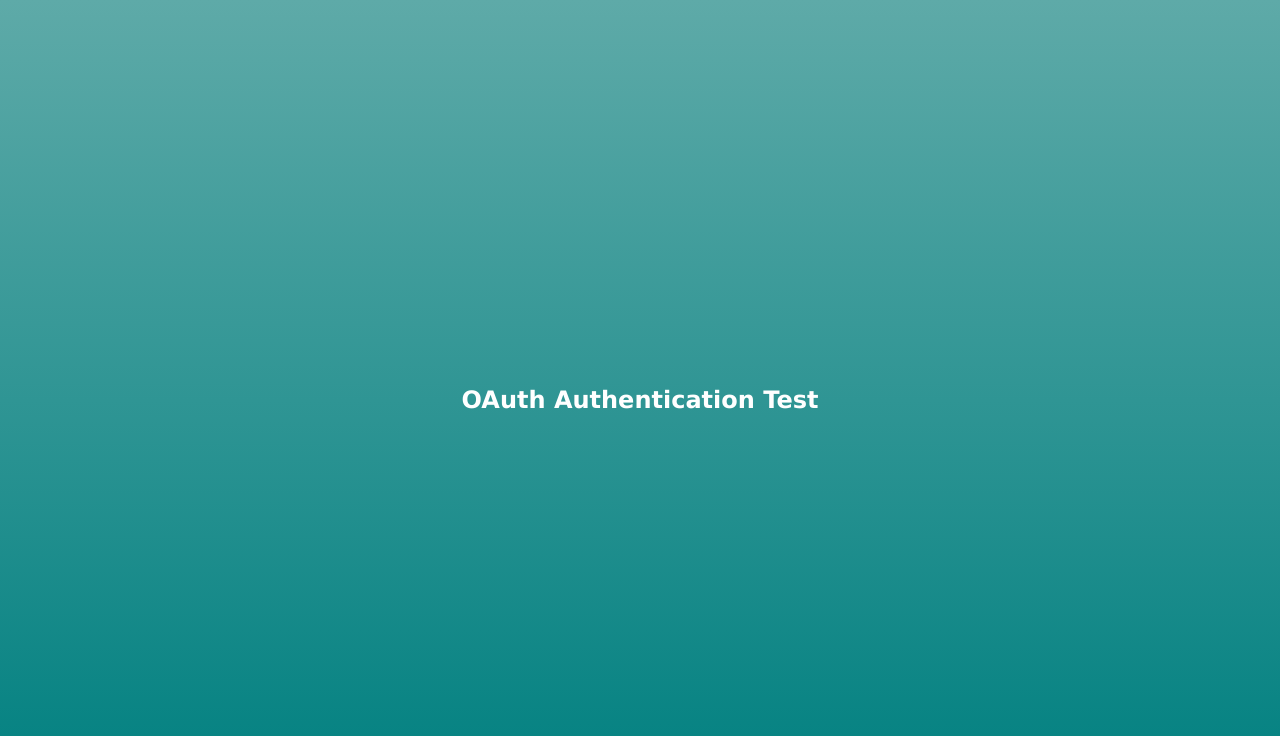
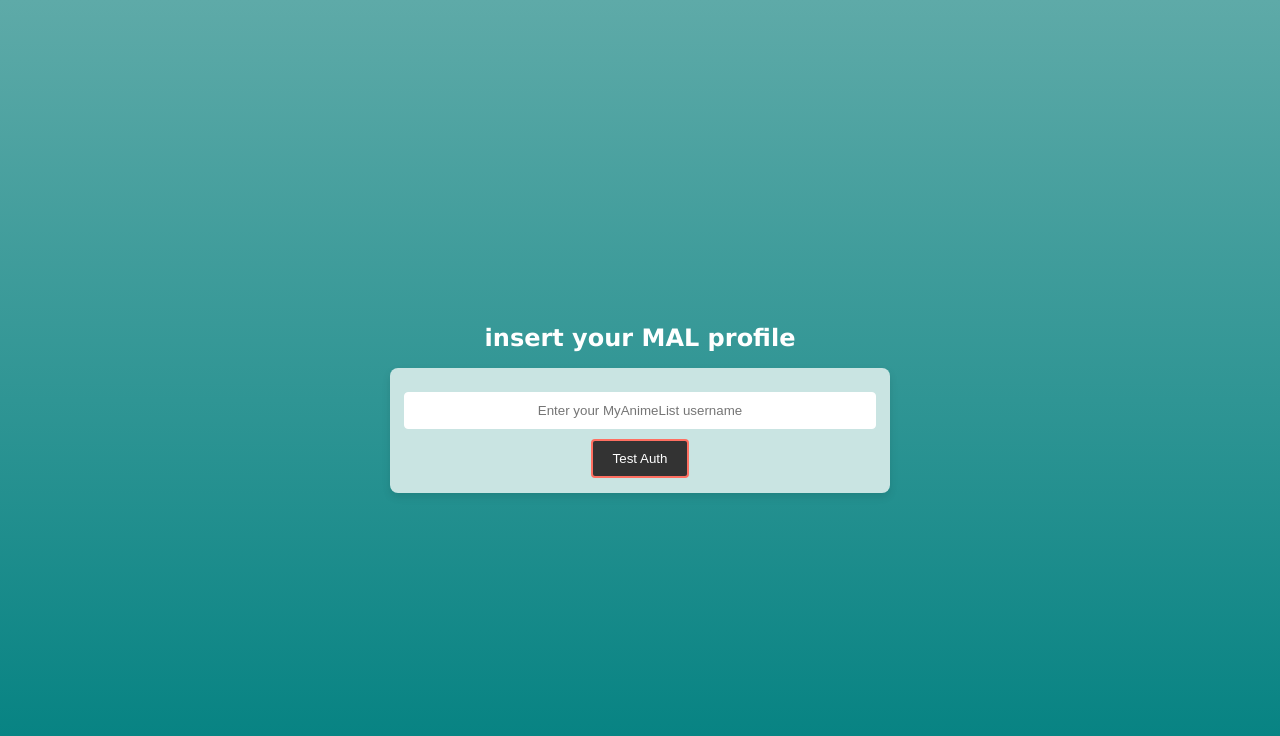
Before and after one commit to Reev132/anime-recommender, a React (Vite) app: page / in a window 1280 px wide. Shown: the top 736 px of the page. Built offline with nearby package versions, Linux system fonts and the light colour scheme.

Commit message:
restoring app.jsx file

```diff
--- a/src/App.jsx
+++ b/src/App.jsx
@@ -1,21 +1,22 @@
-import React, { useEffect, useState } from "react";
+import { useState, useEffect } from "react";
+import Header from "./Header";
+import TestMessage from "./TestMessage";
+import "./index.css";
 
 function App() {
+  const [username, setUsername] = useState("");
   const [testMessage, setTestMessage] = useState("");
-  const [messageType, setMessageType] = useState(""); // "success" or "error"
+  const [messageType, setMessageType] = useState("success"); // 'success' or 'error'
+  const [loading, setLoading] = useState(false);
 
   useEffect(() => {
     const urlParams = new URLSearchParams(window.location.search);
-    const token = urlParams.get("token");
-    console.log("URL token:", token);
-
+    const token = urlParams.get('token');
     if (token) {
       console.log("Got token:", token);
       setTestMessage("Token received!");
       setMessageType("success");
       testAuth(token);
-    } else {
-      console.error("No token found in URL");
     }
   }, []);
 
@@ -26,12 +27,8 @@
         headers: {
           "Content-Type": "application/json",
         },
-        body: JSON.stringify({ access_token: token }),
+        body: JSON.stringify({ access_token: token })
       });
-
-      if (!response.ok) {
-        throw new Error("Failed to validate token");
-      }
 
       const data = await response.json();
       console.log("Test response:", data);
@@ -39,22 +36,46 @@
       setMessageType("success");
     } catch (error) {
       console.error("Test error:", error);
-      setTestMessage("Token validation failed");
+      setTestMessage("Test failed!");
       setMessageType("error");
     }
   }
 
+  async function getData() {
+    setLoading(true);
+    try {
+      const response = await fetch("http://localhost:5000/authorize");
+      const data = await response.json();
+      console.log("Auth URL received:", data.auth_url);
+      window.location.href = data.auth_url;
+    } catch (error) {
+      console.error("Error:", error);
+      setTestMessage("Error getting auth URL");
+      setMessageType("error");
+      setLoading(false);
+    }
+  }
+
   return (
-    <div className="App">
-      <header className="App-header">
-        <h1>OAuth Authentication Test</h1>
-        {testMessage && (
-          <div className={`message ${messageType}`}>
-            {testMessage}
-          </div>
-        )}
-      </header>
-    </div>
+    <>
+      <Header />
+      <main className="container">
+        <div className="outer-square">
+          <input
+            type="text"
+            className="center-input"
+            placeholder="Enter your MyAnimeList username"
+            value={username}
+            onChange={(e) => setUsername(e.target.value)}
+          />
+          <button className="submit-button" onClick={getData} disabled={loading}>
+            {loading ? "Loading..." : "Test Auth"}
+          </button>
+        </div>
+
+        {testMessage && <TestMessage message={testMessage} type={messageType} />}
+      </main>
+    </>
   );
 }
 
```
